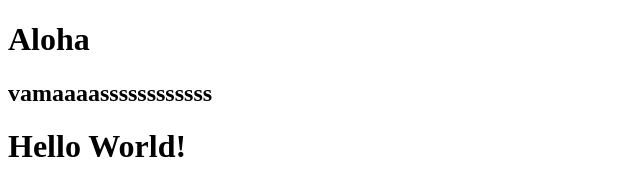
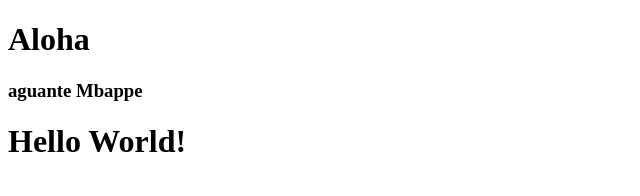
Before and after one commit to asantosss/CI_CD_GithubActions, a plain HTML site: page index.html in a window 1280 px wide. Shown: the whole page, without its empty margins (0-640 px from the left). Drawn offline with Linux system fonts and the light colour scheme.

Commit message:
pruebambappe

```diff
--- a/index.html
+++ b/index.html
@@ -7,7 +7,9 @@
   </head>
   <body>
     <h1>Aloha</h1>
-    <h2>vamaaaassssssssssss</h2>
+    <h3>
+        aguante Mbappe
+    </h3>
     <h1 id="hello">Hello World!</h1>
     <script src="script.js"></script>
   </body>
```
